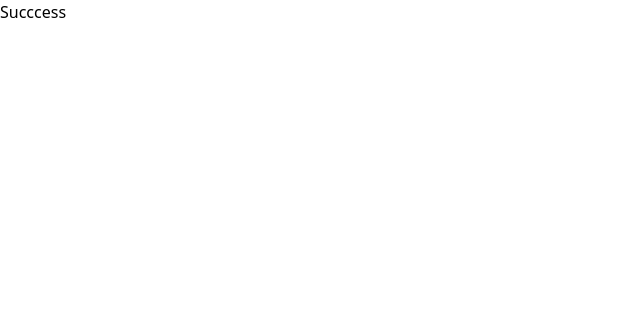
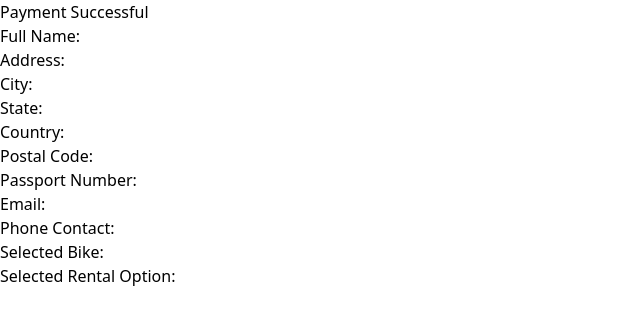
Before and after one commit to dzc1/panot-stripe-checkout, a React (Vite) app: page /success in a window 1280 px wide. Shown: the top 320 px of the page, without its empty margins (0-640 px from the left). Built offline with nearby package versions, Linux system fonts and the light colour scheme.

Commit message:
extra dependencies + styling

```diff
--- a/src/components/FormTwo.jsx
+++ b/src/components/FormTwo.jsx
@@ -23,20 +23,20 @@ export const FormTwo = () => {
               id: 1,
               name: "1 Day Rental",
               timeFrame: "Rental Bike for 1 Day - €45 per Day",
-              stripeId: "price_1Nuw8mI5XtUC28eOEj5rsi9A",
+              stripeId: "price_1O2LA4I5XtUC28eO0BIRbiM8",
             },
             {
               id: 2,
               name: "3 Day Rental",
               timeFrame:
                 "Rental Bike for 3 Days - €38.25 per Day - 15% Discount",
-              stripeId: "price_1NuwAZI5XtUC28eOSDLp3rSL",
+              stripeId: "price_1O2LA4I5XtUC28eORjtI7xJt",
             },
             {
               id: 3,
               name: "5 Day Rental",
               timeFrame: "Rental Bike for 5 Days - €36 per Day - 20% Discount",
-              stripeId: "price_1NuwBJI5XtUC28eOsGGJsU3d",
+              stripeId: "price_1O2LA4I5XtUC28eOLpWfvKhm",
             },
           ],
         },
@@ -47,20 +47,20 @@ export const FormTwo = () => {
               id: 1,
               name: "1 Day Rental",
               timeFrame: "Rental Bike for 1 Day - €45 per Day",
-              stripeId: "price_1Nuw8mI5XtUC28eOEj5rsi9A",
+              stripeId: "price_1O2LEPI5XtUC28eO1x6QzSEH",
             },
             {
               id: 2,
               name: "3 Day Rental",
               timeFrame:
                 "Rental Bike for 3 Days - €38.25 per Day - 15% Discount",
-              stripeId: "price_1NuwAZI5XtUC28eOSDLp3rSL",
+              stripeId: "price_1O2LEPI5XtUC28eOS23GAKj6",
             },
             {
               id: 3,
               name: "5 Day Rental",
               timeFrame: "Rental Bike for 5 Days - €36 per Day - 20% Discount",
-              stripeId: "price_1NuwBJI5XtUC28eOsGGJsU3d",
+              stripeId: "price_1O2LEPI5XtUC28eOxPBereAb",
             },
           ],
         },
@@ -310,11 +310,26 @@ export const FormTwo = () => {
     console.log("redirectToCheckout");
 
     const stripe = await getStripe();
+    const queryParams = new URLSearchParams();
+
+    // Append all form values to the query parameters
+    queryParams.append("fullName", fullName);
+    queryParams.append("address", JSON.stringify(address));
+    queryParams.append("passportNumber", passportNumber);
+    queryParams.append("email", email);
+    queryParams.append("phoneContact", phoneContact);
+    queryParams.append("selectedBike", formData.formSteps.selectedBike);
+    queryParams.append(
+      "selectedRentalOption",
+      formData.formSteps.selectedRentalOption
+    );
     const { error } = await stripe.redirectToCheckout({
       lineItems: [item],
       mode: "payment",
-      successUrl: `${window.location.origin}/success`,
+      // successUrl: `${window.location.origin}/success`,
+      successUrl: `${window.location.origin}/success?${queryParams.toString()}`,
       cancelUrl: `${window.location.origin}/cancel`,
+      customerEmail: email,
     });
 
     console.log("Stripe checkout error", error);
--- a/src/pages/Success.jsx
+++ b/src/pages/Success.jsx
@@ -1,3 +1,60 @@
+import React, { useEffect, useState } from "react";
+import { useLocation } from "react-router-dom";
+
 export const Success = () => {
-  return <div>Succcess</div>;
+  const location = useLocation();
+  const [formData, setFormData] = useState({
+    fullName: "",
+    address: {},
+    passportNumber: "",
+    email: "",
+    phoneContact: "",
+    selectedBike: "",
+    selectedRentalOption: "",
+  });
+
+  useEffect(() => {
+    // Parse the query parameters from the URL
+    const searchParams = new URLSearchParams(location.search);
+
+    // Retrieve and parse each form value
+    const fullName = searchParams.get("fullName");
+    const address = JSON.parse(searchParams.get("address") || "{}");
+    const passportNumber = searchParams.get("passportNumber");
+    const email = searchParams.get("email");
+    const phoneContact = searchParams.get("phoneContact");
+    const selectedBike = searchParams.get("selectedBike");
+    const selectedRentalOption = searchParams.get("selectedRentalOption");
+
+    console.log(fullName);
+
+    // Set the formData state with the values from query parameters
+    setFormData({
+      fullName,
+      address,
+      passportNumber,
+      email,
+      phoneContact,
+      selectedBike,
+      selectedRentalOption,
+    });
+  }, [location.search]);
+
+  return (
+    <div>
+      <h2>Payment Successful</h2>
+      <p>Full Name: {formData.fullName}</p>
+      <p>Address: {formData.address.address}</p>
+      <p>City: {formData.address.city}</p>
+      <p>State: {formData.address.state}</p>
+      <p>Country: {formData.address.country}</p>
+      <p>Postal Code: {formData.address.postalCode}</p>
+      <p>Passport Number: {formData.passportNumber}</p>
+      <p>Email: {formData.email}</p>
+      <p>Phone Contact: {formData.phoneContact}</p>
+      <p>Selected Bike: {formData.selectedBike}</p>
+      <p>Selected Rental Option: {formData.selectedRentalOption}</p>
+      {/* Other success page content */}
+    </div>
+  );
 };
```
